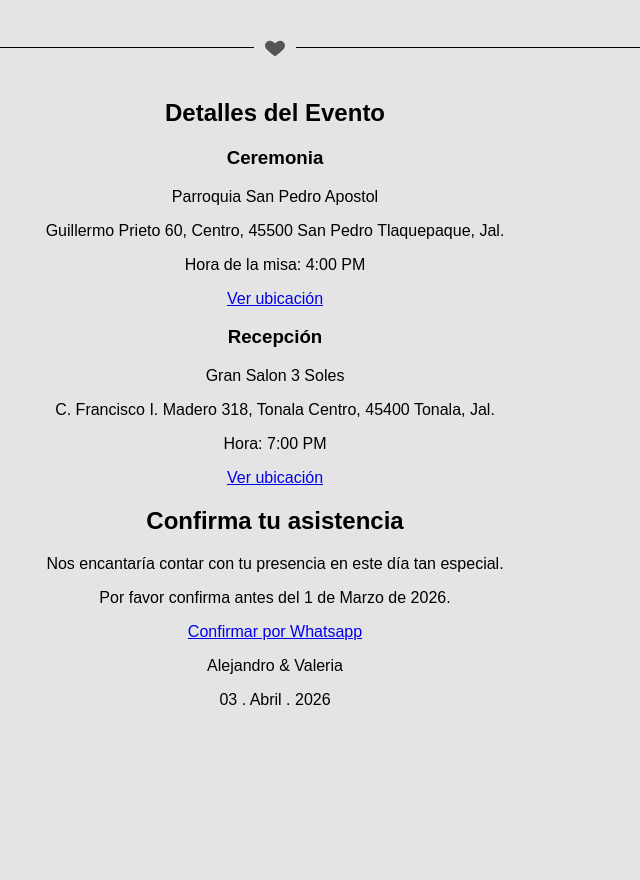
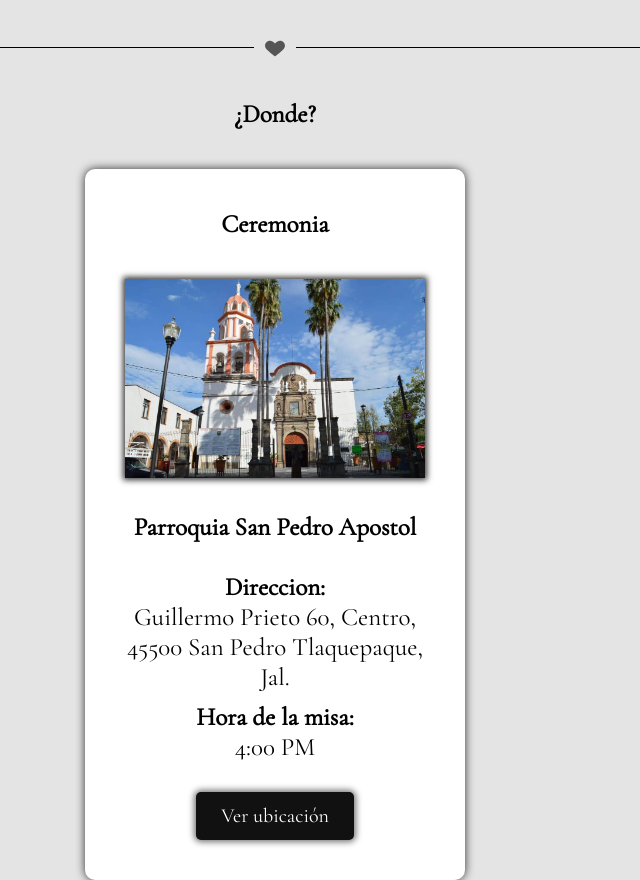
Before and after one commit to Murillo-Invitation-Studio/Wedding_Bronze_Eternal_Love, a plain HTML site: page index.html in a window 1280 px wide. Shown: the part 2247-3127 px from the top of the page, without its empty margins (365-1005 px from the left). Before the commit the page ends 2972 px from the top, so only its background shows below. Drawn offline with nearby package versions, Linux system fonts and the light colour scheme.

Commit message:
Se termina la plantilla

```diff
--- a/design.scss
+++ b/design.scss
@@ -120,6 +120,9 @@ body{
     }
 }
 
+// ================================================
+// Frase inicial de la invitacion
+// ================================================
 .Frase1{
     padding: 0;
     text-align: center;
@@ -130,6 +133,9 @@ body{
     }
 }
 
+// ================================================
+// Presentacion de los novios y mensaje
+// ================================================
 .Presentacion{
     display: grid;
     grid-template-columns: 1fr 1fr;
@@ -173,6 +179,9 @@ body{
     }
 }
 
+// ================================================
+// Padres de los novios
+// ================================================
 .Padres{
     display: grid;
     grid-template-columns: 1fr 1fr;
@@ -210,6 +219,130 @@ body{
 
     .Padres_Novia{
         margin-top: 200px; // espacio entre secciones
+    }
+}
+
+// ================================================
+// Detalles del evento
+// ================================================
+.Detalles_Evento{
+    text-align: center;
+
+    h2{
+        font-family: $font-texto;
+        font-size: $size-texto;
+        margin: 0 auto 40px;
+    }
+
+    .Evento{
+        background: $color-blanco;
+        padding: 40px;
+        margin: 0 auto 30px;
+        max-width: 300px;
+        border-radius: 10px;
+        box-shadow: 0 0 10px rgba(0, 0, 0, 0.8);
+
+        h3{
+            font-family: $font-texto;
+            font-size: $size-texto;
+            margin: 0 0 20px;
+        }
+
+        h4{
+            font-family: $font-texto, bold;
+            font-size: $size-texto;
+            margin: 0 0 30px;
+        }
+
+        h5{
+            font-family: $font-texto, italic;
+            font-size: $size-texto;
+            margin: 0;
+        }
+
+        p{
+            font-family: $font-texto;
+            font-size: $size-texto;
+            margin: 0 0 10px;
+        }
+
+        .Imagen_Ceremonia,
+        .Imagen_Recepcion{
+            width: 100%;
+            max-width: 350px;
+            height: auto;
+            margin: 20px auto 30px;
+            box-shadow: 0 0 6px 2px rgba(0, 0, 0, 0.8);
+        }
+    }
+}
+
+//====================================================
+//  Confirmacion de asistencia
+//====================================================
+.Confirmacion{
+    text-align: center;
+
+    h2{
+        font-family: $font-texto;
+        font-size: $size-texto;
+        margin: 0 auto 40px;
+    }
+
+    p{
+        font-family: $font-texto;
+        font-size: $size-texto;
+        margin: 0 0 10px;
+    }
+
+    .FotoPlantilla3{
+        width: 100%;
+        max-width: 380px;
+        height: auto;
+        margin: 0 auto 30px;
+        box-shadow: 0 0 6px 2px rgba(0, 0, 0, 0.8);
+    }
+}
+
+//====================================================
+//  Regalos
+//====================================================
+.Pie_de_pagina{
+    text-align: center;
+    background-color: $color-negro;
+    color: $color-blanco;
+    padding: 1px;
+    margin-top: 25px;
+
+    p{
+        font-size: 15px;
+    }
+}
+
+//====================================================
+//  Botones (Todos)
+//====================================================
+.botonWhatsapp,
+.boton {
+    display: inline-block;
+    margin-top: 20px;
+    padding: 12px 25px;
+    font-family: $font-texto;
+    font-size: $size-boton;
+    background: #111;
+    color: $color-blanco;
+    text-decoration: none;
+    border-radius: 5px;
+    box-shadow: 0 0 6px 2px rgba(0, 0, 0, 0.55);
+    cursor: pointer;
+    transition: background 0.2s, transform 0.1s;
+
+    &:hover {
+        background: #333;
+    }
+
+    &:active {
+        transform: scale(0.97);
     }
 }
 
--- a/index.html
+++ b/index.html
@@ -113,37 +113,52 @@
         </div>
 
         <!-- Detalles del evento -->
-        <section class="section">
-            <h2>Detalles del Evento</h2>
+        <section class="Detalles_Evento">
+            <h2>¿Donde?</h2>
 
             <!-- Iglesia o Ceremonia -->
-            <div class="evento">
-                <!--<img src="https://Murillo-Invitation-Studio.github.io/Wedding_Bronze_Eternal_Love/Image/Eventos/Ceremonia.jpg" class="Imagen_Ceremonia">-->
-                <!--<img src="https://Murillo-Invitation-Studio.github.io/Wedding_Bronze_Eternal_Love/Image/Iconos/Icono_Iglesia.png" class="Icono_Iglesia">-->
+            <div class="Evento">
                 <h3>Ceremonia</h3>
-                <p>Parroquia San Pedro Apostol</p>
+                <img src="https://Murillo-Invitation-Studio.github.io/Wedding_Bronze_Eternal_Love/Image/Eventos/Ceremonia.jpg" class="Imagen_Ceremonia">
+
+                <h4>Parroquia San Pedro Apostol</h4>
+                <h5>Direccion:</h5>
                 <p>Guillermo Prieto 60, Centro, 45500 San Pedro Tlaquepaque, Jal.</p>
-                <p>Hora de la misa: 4:00 PM</p>
+                <h5>Hora de la misa:</h5>
+                <p>4:00 PM</p>
 
                 <a class="boton" href="https://maps.app.goo.gl/L3aadSs4Lb7kSXg1A" target="_blank">Ver ubicación</a>
             </div>
 
         	<!-- Recepcion o Casino -->
-            <div class="evento">
-                <!--<img src="https://Murillo-Invitation-Studio.github.io/Wedding_Bronze_Eternal_Love/Image/Eventos/Recepcion.jpg" class="Imagen_Recepcion">-->
-                <!--<img src="https://Murillo-Invitation-Studio.github.io/Wedding_Bronze_Eternal_Love/Image/Iconos/Icono_Anillos.png" class="Icono_Casino">-->
+            <div class="Evento">
                 <h3>Recepción</h3>
-                <p>Gran Salon 3 Soles</p>
+                <img src="https://Murillo-Invitation-Studio.github.io/Wedding_Bronze_Eternal_Love/Image/Eventos/Recepcion.jpg" class="Imagen_Recepcion">
+
+                <h4>Gran Salon 3 Soles</h4>
+                <h5>Direccion:</h5>
                 <p>C. Francisco I. Madero 318, Tonala Centro, 45400 Tonala, Jal.</p>
-                <p>Hora: 7:00 PM</p>
+                <h5>Hora:</h5>
+                <p>7:00 PM</p>
 
                 <a class="boton" href="https://maps.app.goo.gl/s5nSYLFpTTE2Kg3K7" target="_blank">Ver ubicación</a>
             </div>
         </section>
 
+        <!-- Linea divisora con corazon -->
+        <div class="divisor">
+            <span class="linea"></span>
+            <svg width="22" height="22" viewBox="0 0 24 24" fill="#555">
+                <path d="M12 21s-6-4.35-9-7.5C-1 9.5 2 4 6.5 4c2 0 3.5 1 5.5 3 2-2 3.5-3 5.5-3C22 4 25 9.5 21 13.5 18 16.65 12 21 12 21z"/>
+            </svg>
+            <span class="linea"></span>
+        </div>
+
         <!-- Confirmacion por whatsapp -->
         <section class="Confirmacion">
             <h2>Confirma tu asistencia</h2>
+            <img src="https://Murillo-Invitation-Studio.github.io/Wedding_Bronze_Eternal_Love/Image/Novios/FotoPlantilla3.jpg" class="FotoPlantilla3" alt="FotoPlantilla3" loading="lazy">
+
             <p>Nos encantaría contar con tu presencia en este día tan especial.</p>
             <p>Por favor confirma antes del 1 de Marzo de 2026.</p>
 
```
Also changed, not shown: design.css, 1 other file.
